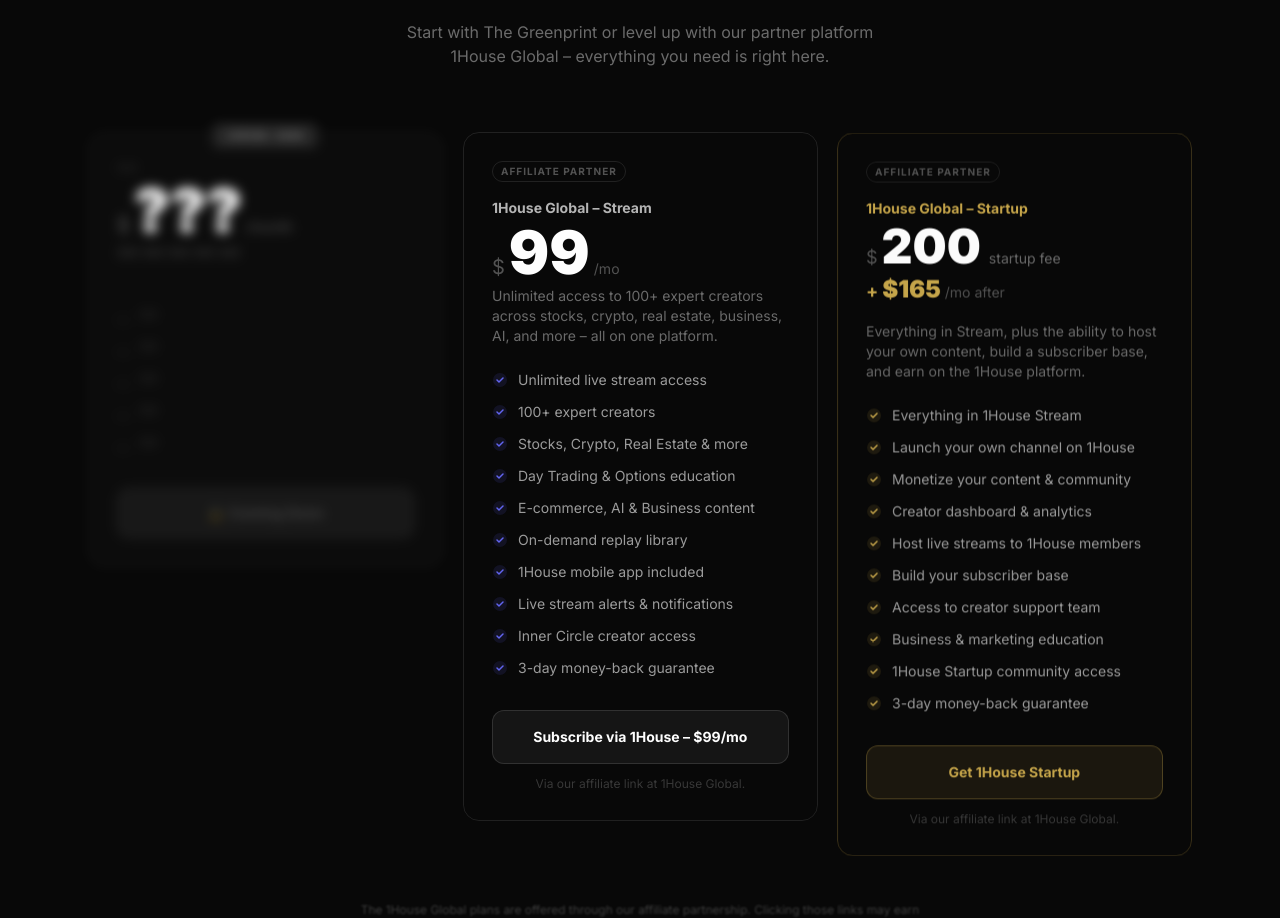
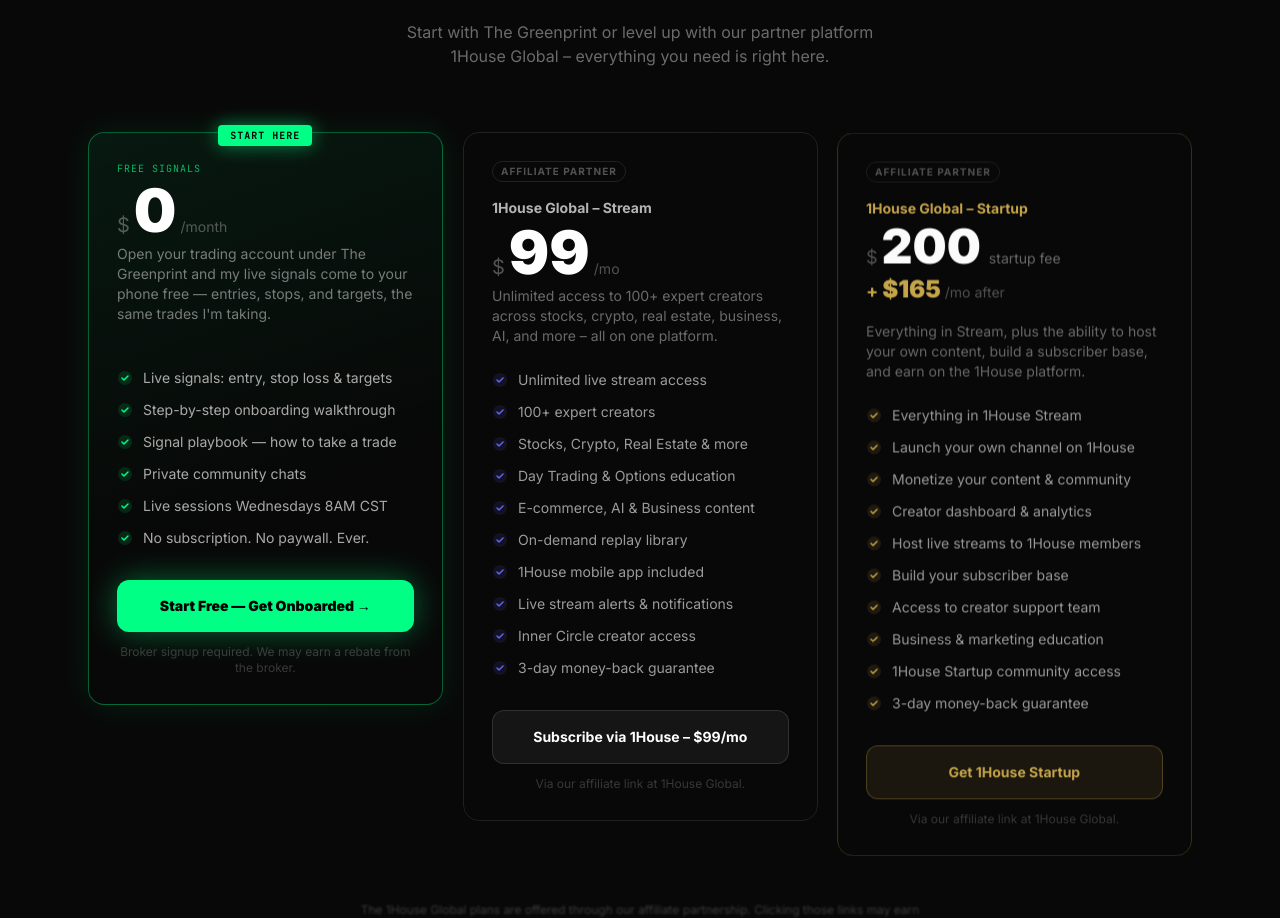
Before and after one commit to thegreenprintt/thegreenprint, a Next.js app: page / in a window 1280 px wide. Shown: the part 3478-4396 px from the top of the page. Built offline with nearby package versions, Linux system fonts and the light colour scheme.

Commit message:
Add files via upload

```diff
--- a/app/page.tsx
+++ b/app/page.tsx
@@ -788,41 +788,52 @@ function Pricing() {
         <div className="grid md:grid-cols-3 gap-5 items-start">
 
                     <FadeIn delay={0.08}>
-            <div className="relative flex flex-col rounded-2xl p-7 border transition-all"
+            <div className="gp-card relative flex flex-col rounded-2xl p-7 border transition-all"
               style={{
-                border: "1px solid rgba(255,255,255,0.08)",
-                background: "rgba(255,255,255,0.02)",
-                filter: "blur(6px)",
-                pointerEvents: "none",
-                userSelect: "none",
+                border: "1px solid rgba(0,255,133,0.35)",
+                background: "linear-gradient(160deg, rgba(0,255,133,0.07), rgba(0,0,0,0) 65%)",
+                boxShadow: "0 0 34px rgba(0,255,133,0.10)",
               }}>
-              <div className="absolute -top-3 left-1/2 -translate-x-1/2 z-10" style={{filter:"none"}}>
+              <div className="absolute -top-3 left-1/2 -translate-x-1/2 z-10">
                 <span className="text-[10px] font-black px-3 py-1 rounded font-mono tracking-widest uppercase"
-                  style={{background:"rgba(255,255,255,0.1)",color:"rgba(255,255,255,0.5)",border:"1px solid rgba(255,255,255,0.15)"}}>
-                  Coming Soon
+                  style={{background:"#00FF85",color:"#000",boxShadow:"0 0 18px rgba(0,255,133,0.5)"}}>
+                  Start Here
                 </span>
               </div>
               <div className="mb-5">
-                <p className="font-mono text-[10px] tracking-widest uppercase mb-1" style={{color:"rgba(255,255,255,0.3)"}}>???</p>
+                <p className="font-mono text-[10px] tracking-widest uppercase mb-1" style={{color:"rgba(0,255,133,0.7)"}}>Free Signals</p>
                 <div className="flex items-baseline gap-1 mb-1">
                   <span className="text-white/30 text-xl">$</span>
-                  <span className="text-6xl font-black text-white">???</span>
+                  <span className="text-6xl font-black text-white">0</span>
                   <span className="text-white/30 text-sm">/month</span>
                 </div>
-                <p className="text-sm mb-6" style={{color:"rgba(255,255,255,0.3)"}}>??? ??? ??? ??? ???</p>
+                <p className="text-sm mb-6 text-white/45">
+                  Open your trading account under The Greenprint and my live signals come to your phone free — entries, stops, and targets, the same trades I&apos;m taking.
+                </p>
               </div>
               <ul className="space-y-3 mb-8 flex-1">
-                {["???","???","???","???","???"].map((item, j) => (
-                  <li key={j} className="flex items-start gap-2.5">
-                    <span className="text-white/20 text-xs mt-1">—</span>
-                    <span className="text-xs" style={{color:"rgba(255,255,255,0.2)"}}>???</span>
+                {[
+                  "Live signals: entry, stop loss & targets",
+                  "Step-by-step onboarding walkthrough",
+                  "Signal playbook — how to take a trade",
+                  "Private community chats",
+                  "Live sessions Wednesdays 8AM CST",
+                  "No subscription. No paywall. Ever.",
+                ].map(item => (
+                  <li key={item} className="flex items-start gap-2.5 text-white/65 text-sm">
+                    <Check color="#00FF85"/>
+                    {item}
                   </li>
                 ))}
               </ul>
-              <button disabled className="w-full py-3.5 rounded-xl font-bold text-sm tracking-wide"
-                style={{background:"rgba(255,255,255,0.05)",color:"rgba(255,255,255,0.2)",border:"1px solid rgba(255,255,255,0.08)",cursor:"not-allowed"}}>
-                🔒 Coming Soon
-              </button>
+              <Link href="/onboard"
+                className="gp-breathe w-full text-center font-black py-4 rounded-xl text-sm block transition-all hover:bg-[#00e676]"
+                style={{background:"#00FF85",color:"#000",boxShadow:"0 0 24px rgba(0,255,133,0.35)"}}>
+                Start Free — Get Onboarded →
+              </Link>
+              <p className="text-white/20 text-xs text-center mt-3">
+                Broker signup required. We may earn a rebate from the broker.
+              </p>
             </div>
           </FadeIn>
 <FadeIn delay={0.12}>
@@ -1022,7 +1033,7 @@ function MemberAccess() {
   function handleSubmit(e: any) {
     e.preventDefault();
     if (pw === 'legacy') {
-      window.location.href = '/onboard';
+      window.location.href = '/members';
     } else {
       setErr(true);
       setTimeout(() => setErr(false), 2000);
```
